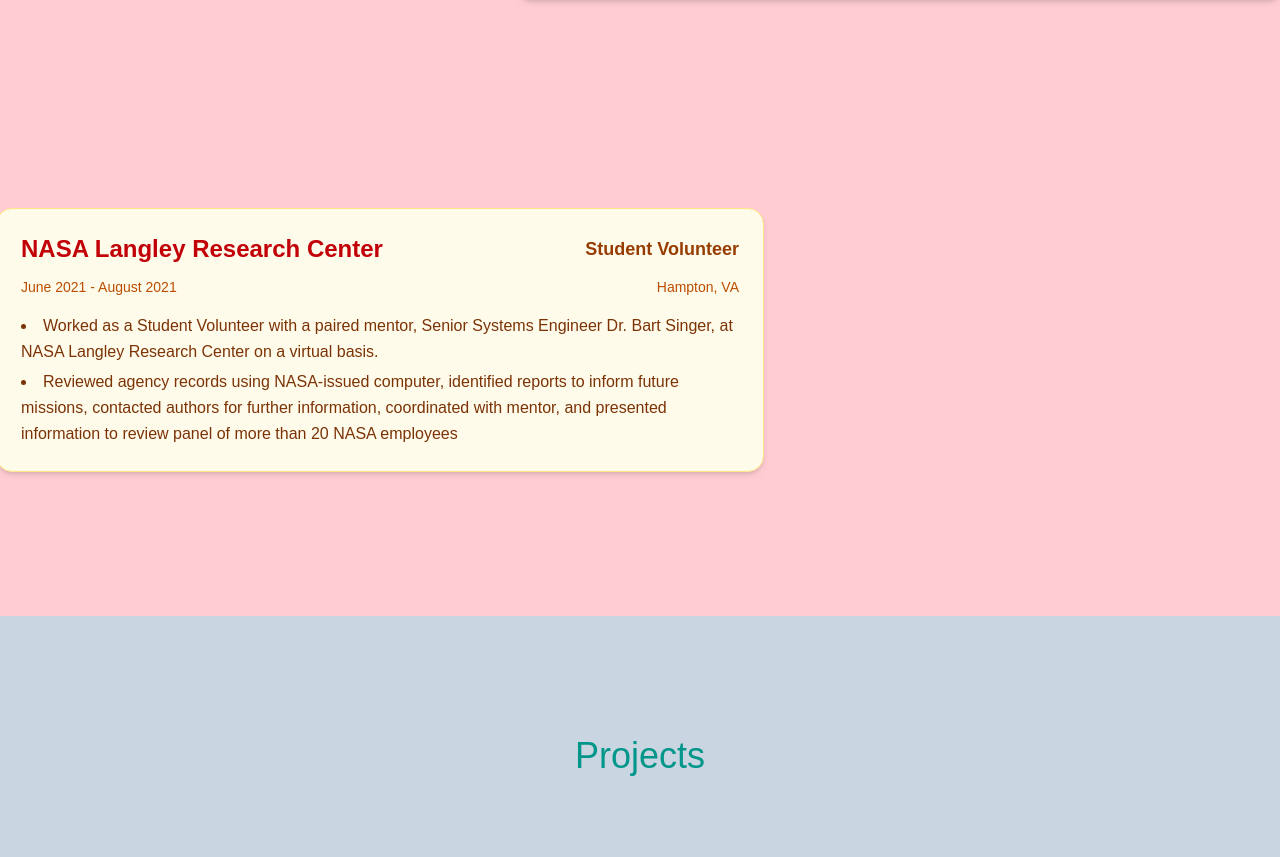
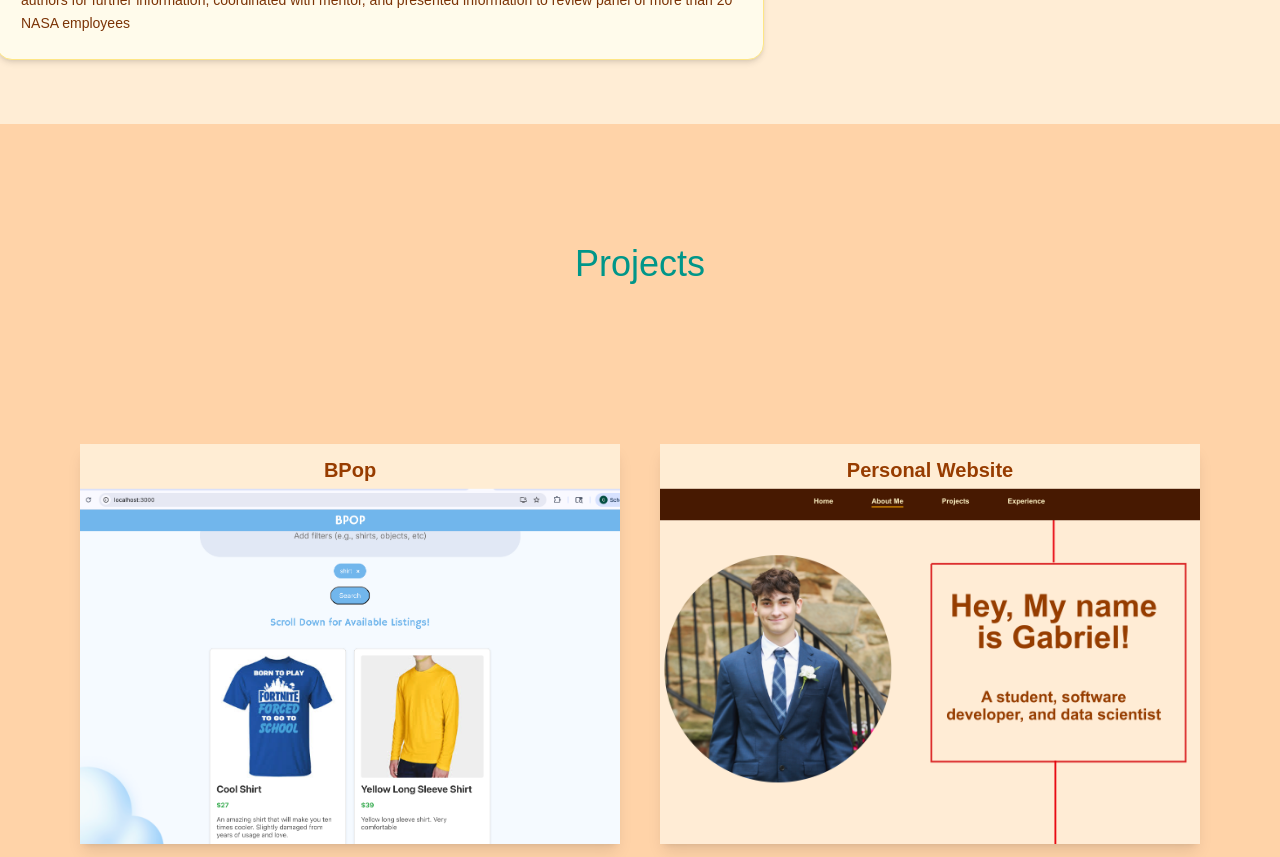
Before and after one commit to BriboSD/portfolio-website, a Next.js app: page / in a window 1280 px wide. Shown: the part 1940-2797 px from the top of the page. Built offline with nearby package versions, Linux system fonts and the light colour scheme.

Commit message:
Mostly done, but have to restructure to make mobile format work and also to fix extra space as bottom

```diff
--- a/src/app/Components/Experience.tsx
+++ b/src/app/Components/Experience.tsx
@@ -5,7 +5,7 @@
 export default function Experience() {
     return (
         <motion.div
-          className="flex flex-col items-center min-h-[60vh] px-20 py-30 gap-y-40 bg-rose-200 z-[60]"
+          className="flex flex-col items-center min-h-[60vh] px-20 py-10 gap-y-20 bg-[#ffedd5] z-[60]" //bg-[#FAC893]
           >
             <motion.div
             initial={{opacity: 0, y: -50}}
--- a/src/app/Components/JobDesc.jsx
+++ b/src/app/Components/JobDesc.jsx
@@ -12,8 +12,8 @@
         >
 
           <div className="flex flex-col sm:flex-row sm:justify-between sm:items-center mb-3">
-            <h2 className="text-2xl font-bold text-red-700">{name}</h2>
-            <p className="text-lg font-semibold text-amber-800">{position}</p>
+            <h2 className="text-base font-bold text-red-700">{name}</h2>
+            <p className="text-base font-semibold text-amber-800">{position}</p>
           </div>
 
 
@@ -22,7 +22,7 @@
             <p className="text-sm text-amber-700">{location}</p>
           </div>
 
-          <ul className="list-disc list-inside text-base text-amber-900 leading-relaxed space-y-1">
+          <ul className="list-disc list-inside text-sm text-amber-900 leading-relaxed space-y-1">
             {Array.isArray(description)
               ? description.map((item, index) => <li key={index}>{item}</li>) : <li>{description}</li>}
           </ul>
--- a/src/app/Components/ProjectDesc.jsx
+++ b/src/app/Components/ProjectDesc.jsx
@@ -1,13 +1,16 @@
 "use client";
 import { motion } from "framer-motion";
 
-export default function ProjectDesc({ image, title, description, techUsed }) {
+export default function ProjectDesc({ image, title, description, techUsed, projlink }) {
 
   return (
 
 
-    <motion.div
-      className="relative w-[70dvh] h-[50dvh] bg-orange-100 shadow-lg overflow-hidden cursor-pointer"
+    <motion.a
+      href={projlink}
+      target="_blank"
+      rel="noopener noreferrer"
+      className="relative w-[7W0dvh] h-[50dvh] bg-orange-100 shadow-lg overflow-hidden cursor-pointer"
       initial="rest"
       whileHover="hover"
       animate="rest"
@@ -20,7 +23,7 @@
       <motion.img
         src={image}
         alt={title}
-        className="w-full h-[55dvh] transform -translate-y-[2%]  object-cover z-10"
+        className="w-full h-[45dvh] transform -translate-y-[2%]  object-cover z-10"
         variants={{
             hover: { scale: 1.19},
           }}
@@ -65,6 +68,6 @@
           </div>
         )}
         </motion.div>
-    </motion.div>
+    </motion.a>
   );
 }
--- a/src/app/Components/Projects.tsx
+++ b/src/app/Components/Projects.tsx
@@ -10,27 +10,38 @@
           title: "BPop",
           description:
             "A full-stack Depop-style app designed for the UCLA community to buy and sell items with a MongoDB backend. I implented security features like password hashing using bcrypt and JWT for session management, and defined and managed the site's databse.",
-          techUsed: ["React", "Javascript", "MongoDB"]
+          techUsed: ["React", "Javascript", "MongoDB"],
+          projLink: "https://github.com/kcabalonga/Bpop"
         },
         {
           image: "/images/website.png",
           title: "Personal Website",
           description:
             "I created this website without a templae, using react and the motion library for animations. I used nextjs as my react framework, and hosted this website through Vercel. Thanks for stopping by!",
-          techUsed: ["React", "Javascript", "tailwind css"]
+          techUsed: ["React", "Javascript", "Tailwind css"],
+          projLink: "https://github.com/BriboSD/portfolio-website"
         },
         {
           image: "/images/CNN.png",
           title: "Image Classifier",
           description:
             "A Convolutional Neural Network (CNN) model I created that is trained on the CIFAR10 dataset. Defined {put parameters I defined here} ",
-          techUsed: ["python", "pyTorch", "Machine Learning"]
+          techUsed: ["Python", "PyTorch", "Machine Learning"],
+          projLink: "https://github.com/BriboSD/CNNmodel/blob/main/Gabriel'sCNNModel.ipynb"
         },
+        {
+            image: "/images/superAP.png",
+            title: "SAP Reinforcement Learning Model (work in progress)",
+            description:
+              "The current personal project I am working on. A reinforcement model for the auto-battler game Super Auto Pets. I forked an existing repository with the definitions for various game elements, and am defining the action and observation spaces based on these in a custom gymnaisum environment. ",
+            techUsed: ["Python", "NumPy", "Machine Learning"],
+            projLink: "https://github.com/BriboSD/sapai_updated_trainer"
+          },
       ];
 
     return (
         <motion.div
-        className="flex flex-col items-center min-h-[60vh] px-20 py-30 gap-y-40 bg-slate-300 z-[60]"
+        className="flex flex-col items-center min-h-[60vh] px-20 py-30 gap-y-40 bg-[#FFD3A8] z-[60]" //bg-slate-300
         >
             <motion.div
             initial={{opacity: 0, y: -50}}
@@ -49,6 +60,7 @@
                     title={project.title}
                     description={project.description}
                     techUsed={project.techUsed}
+                    projlink={project.projLink}
                     />
 
 
--- a/src/app/page.tsx
+++ b/src/app/page.tsx
@@ -40,7 +40,7 @@
 
 
   return (
-    <main className="flex flex-col items-center justify-center min-h-screen w-full"
+    <main className="flex flex-col items-center justify-center w-full"
     ref={scope}
     style={{ backgroundColor: bg }}
     >
@@ -109,7 +109,7 @@
           </div>
         </nav>
 
-        <div className="relative w-full overflow-y-scroll scroll-smooth snap-y snap-mandatory pt-0">
+        <div className="relative w-full scroll-smooth overflow-hidden snap-y snap-mandatory pt-0">
           <motion.section id="homepage" className="snap-start min-h-screen relative z-[10]">
             <HomePage scrollYProgress={scrollYProgress} />
           </motion.section>
@@ -139,6 +139,16 @@
 
 
         </div>
+
+        <footer className="w-full text-center py-10 text-amber-800 font-semibold z-[100]">
+          You can contact me at
+          <a
+            href="mailto:GSchwinden232@gmail.com"
+            className="text-blue-700 underline ml-2 hover:text-blue-900"
+          >
+            GSchwinden232@gmail.com
+          </a>
+        </footer>
       </>
 
       )
```
Also changed, not shown: public/images/SAP.png (added), public/images/superAP.png (added).
